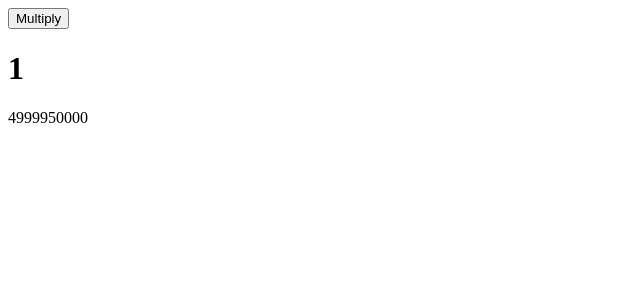
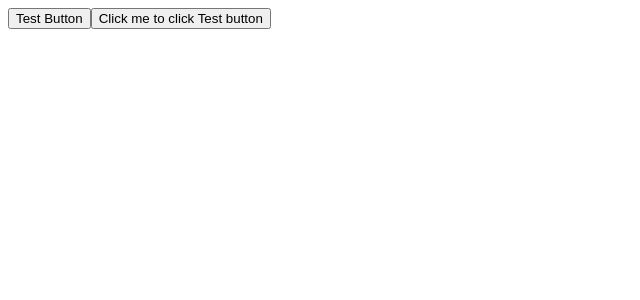
Before and after one commit to lukannozadze/react-course, a React (Vite) app: page / in a window 1280 px wide. Shown: the top 300 px of the page, without its empty margins (0-640 px from the left). Built offline with nearby package versions, Linux system fonts and the light colour scheme.

Commit message:
useImperativeHandler hook

```diff
--- a/src/App.jsx
+++ b/src/App.jsx
@@ -1,168 +1,30 @@
-//1. useState
+import React, { useRef, useImperativeHandle, forwardRef } from 'react';
 
-// import { useState } from "react";
+function App() {
+  const btnRef = useRef(null);
 
-// function App() {
-//   const [count, setCount] = useState(0);
-//   return (
-//     <>
-//       <button
-//         onClick={() => {
-//           setCount(count + 1);
-//         }}
-//       >Increment</button>
-//       <h1>{count}</h1>
-//     </>
-//   );
-// }
-
-// export default App;
-
-//2. useEffect
-// import {useEffect,useState} from 'react'
-// function App () {
-//   const [data,setData] = useState([]);
-
-// //executes only on initial state
-// useEffect(()=>{
-//  alert('hello world')
-// },[])
-
-// //this useEffect only executes on first render and every time when data state is changed
-// useEffect(()=>{
-//   alert('hello world')
-//  },[data])
-
-// //without dependency array as a parameter this code executes every time this component is rendered
-// useEffect(()=>{
-//   alert('hello world')
-//  })
-
-//  //without dependency parameter this code will cause infinite loop
-//  //1. useEffect executes on any re render of this component
-//  //2. setData inside useEffect triggers another re-render, so infinite loop
-//  useEffect(()=>{
-//   fetch('foo').then((f)=>setData(f))
-//  })
-// //to avoid infinite loop in useEffect, just pass empty dependency array as a parameter,so react knows it will render only one time
-// //on componentDidMount cycle of component lifetime(initial render of component)
-
-// useEffect(()=>{
-//   fetch('foo').then((f)=>setData(f))
-//  },[])
-
-// //only executes when component destroys(componentWillUnMount)
-// useEffect(()=>{
-
-//   return () =>{alert('goodbye')}
-//  })
-
-// return (
-//   <>
-
-//   </>
-// )
-// }
-// export default App;
-
-// import { useContext } from "react";
-// import { createContext } from "react";
-// const moods = {
-//   happy: 1,
-//   sad: 0,
-// };
-
-// const MoodsContext = createContext(moods);
-// function App() {
-//   return <>
-//    <MoodsContext.Provider value={moods}>
-//     {/* child components who will use moods object */}
-//     <AppChild/>
-//    </MoodsContext.Provider>
-//   </>;
-// }
-// export default App;
-
-// const AppChild = () =>{
-//   const mood = useContext(MoodsContext);
-//   console.log(mood);
-// return <h1>I'am app's child</h1>
-// }
-
-// import {useRef} from 'react'
-// // //like useState in useRef you can save state but unlike useState useRef does not make component re-render on it's change
-// // function App(){
-// //   const count = useRef(0);
-// // return <h1 onClick={()=>{count.current++}}>Hello World</h1>
-// // }
-// // export default App;
-
-// //main use case of useRef is to reference it html elements and then grab it into js code
-// function App(){
-//   const headerRef = useRef(null);
-// return <h1 onClick={()=>console.log(headerRef.current.textContent)} ref={headerRef}>Hello World</h1>
-// }
-// export default App;
-
-// const reducer = (state,action) =>{
-//  switch(action.type){
-//   case 'increment': return state + 1;
-//   case 'decrement': return state - 1;
-//   default: console.log('wrong')
-//  }
-// }
-// import { useReducer } from "react";
-// function App(){
-// const [res,dispatch] = useReducer(reducer,0);
-// console.log(res);
-// return (
-//   <>
-//   <button onClick={()=>dispatch({type:'increment'})}>Increment</button>
-//   <button onClick={()=>dispatch({type:'decrement'})}>Decrement</button>
-//   <p>{res.count}</p>
-//   </>
-// )
-// }
-// export default App;
-
-import { useCallback } from "react";
-import { useState, useMemo } from "react";
-function App() {
-  const [count, setCount] = useState(1);
-
-  const handleClick = ()=>{
-    setCount(count + 1);
-  }
-  //in this case code inside useMemo renders only on
-  const strongValue = useMemo(function(){
-    let sum = 0;
-    for(let i =0;i<100000;i++){
-      sum+=i;
+  const handleClick = () => {
+    if (btnRef.current) {
+      btnRef.current.clickButton();
     }
-    return sum;
-  },[])
-
-  const strongCallback = useCallback(()=>{
-    let sum = 0;
-    for(let i =0;i<100000;i++){
-      sum+=i;
-    }
-    return sum;
-  },[])
-
-  console.log(strongCallback());
+  };
 
   return (
     <>
-      <button
-        onClick={handleClick}
-      >
-        Multiply
-      </button>
-      <h1>{count}</h1>
-      <p>{strongValue}</p>
-
+      <Test ref={btnRef} />
+      <button onClick={handleClick}>Click me to click Test button</button>
     </>
   );
 }
+
+const Test = forwardRef((props, ref) => {
+  useImperativeHandle(ref, () => ({
+    clickButton: () => {
+      console.log('Button clicked');
+    }
+  }));
+
+  return <button>Test Button</button>;
+});
+
 export default App;
```
